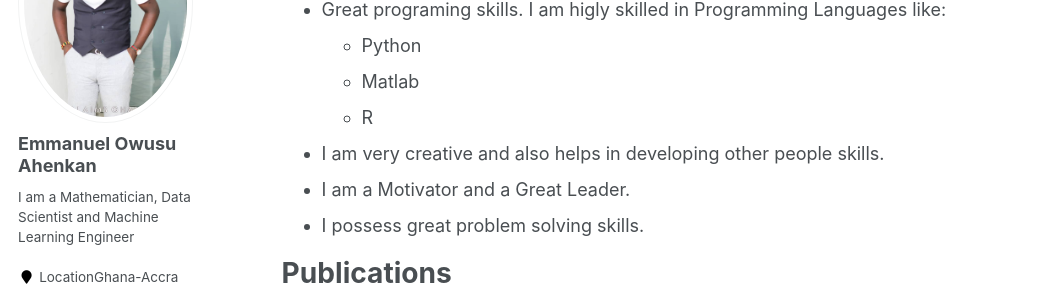
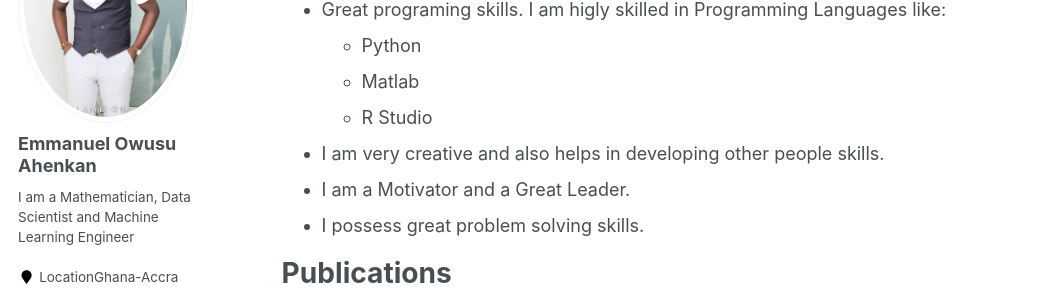
Before and after one commit to EmmanuelOwusu/EmmanuelOwusu.github.io, a Jekyll site: the page built from _pages/cv.md, in a window 1280 px wide and 900 px high, scrolled down 690 px. Shown: the part 153-451 px from the top of the window, without its empty margins (0-1057 px from the left). Built offline with Jekyll 4.4.1, drawn with Linux system fonts in a browser that asks for light colours; some web fonts are replaced.

Commit message:
Updated CV.md
Updated CV.md

```diff
--- a/_pages/cv.md
+++ b/_pages/cv.md
@@ -35,7 +35,7 @@ Skills
 * Great programing skills. I am higly skilled in Programming Languages like:
   * Python
   * Matlab
-  * R
+  * R Studio
 * I am very creative and also helps in developing other people skills.
 * I am a Motivator and a Great Leader.
 * I possess great problem solving skills.
```
